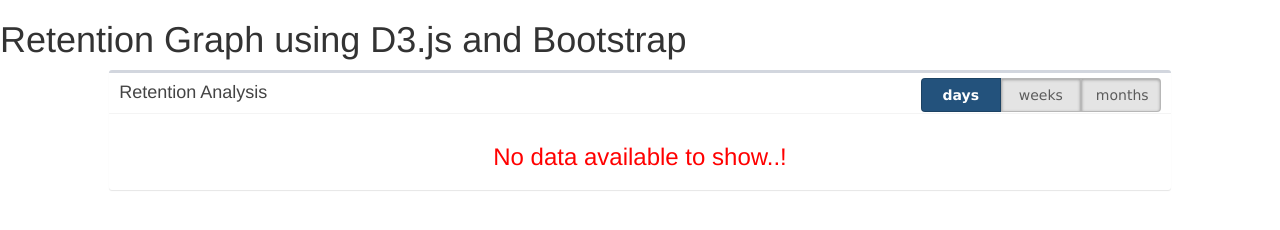
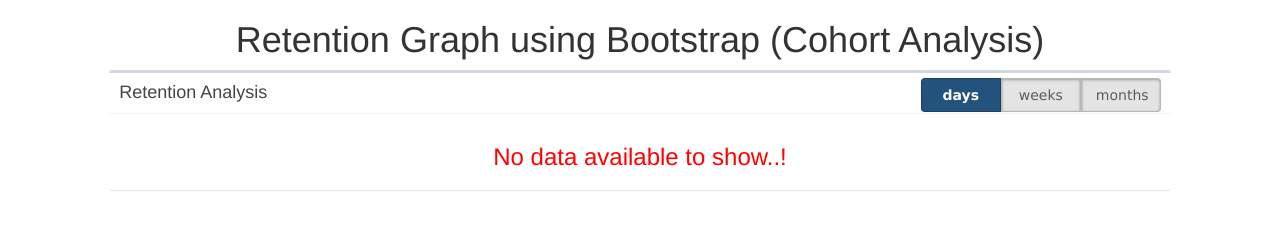
Before and after one commit to arajajyothibabu/arajajyothibabu.github.io, a plain HTML site: page demos/retention-graph/index.html in a window 1280 px wide. Drawn offline with Linux system fonts and the light colour scheme.

Commit message:
retention demo title changed

```diff
--- a/demos/retention-graph/index.html
+++ b/demos/retention-graph/index.html
@@ -8,7 +8,7 @@
 </head>
 <body>
 
-<h1>Retention Graph using D3.js and Bootstrap</h1>
+<h1 align='center'>Retention Graph using Bootstrap (Cohort Analysis)</h1>
 
 <div class="row">
     <div class="col-md-1"></div>
```
